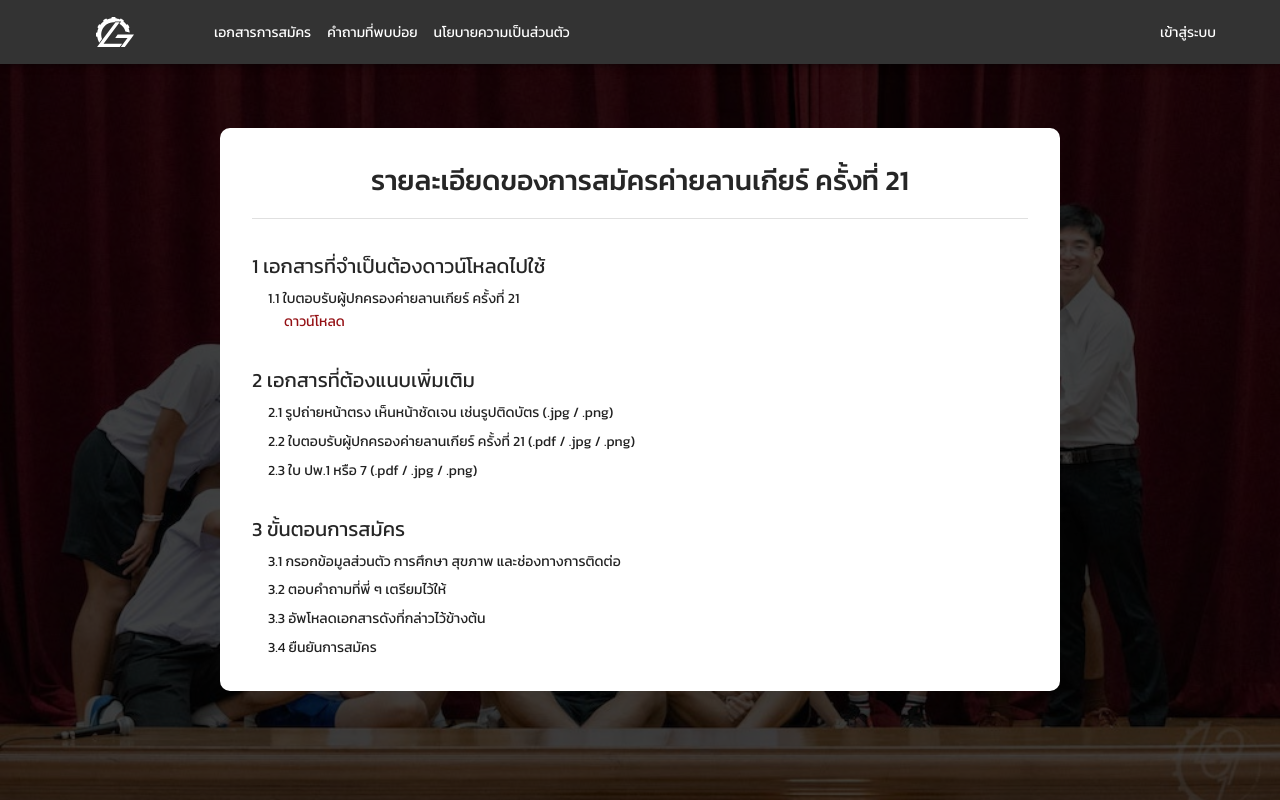
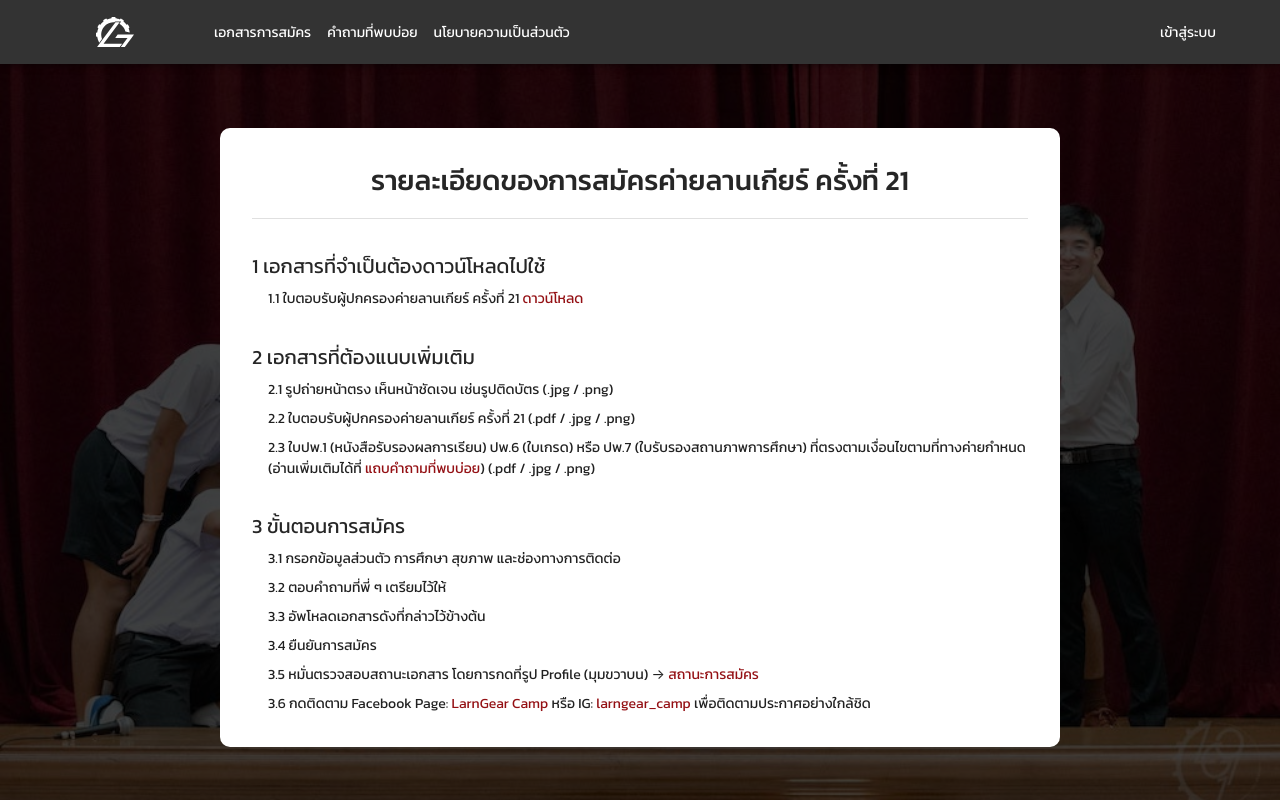
Before and after one commit to esc-chula/larngearcamp-frontend, a React (Create React App) app: page /docs in a window 1280 px wide. Built offline with nearby package versions, Linux system fonts and the light colour scheme; no server answers.

Commit message:
fix content

```diff
--- a/src/core/components/doc.component.tsx
+++ b/src/core/components/doc.component.tsx
@@ -1,6 +1,5 @@
 import { Box, Divider, makeStyles, Typography } from "@material-ui/core"
 import React from "react"
-import { documentLink } from "../constants/document.constant"
 import { ruleConstant } from "../constants/rule.constant"
 
 const useStyles = makeStyles(theme => ({
@@ -19,6 +18,12 @@ const useStyles = makeStyles(theme => ({
     "&:after": {
       backgroundColor: theme.palette.primary.main
     }
+  },
+  aLink: {
+    "& a": {
+      color: theme.palette.primary.main,
+      display: "inline-block"
+    }
   }
 }))
 
@@ -35,14 +40,9 @@ const DocComponent: React.FC = () => {
           <Typography variant="subtitle1">{`${index + 1} ${data.title}`}</Typography>
           {data.contents.map((content, innerIndex) => (
             <Box pl={2} mt={1} key={index + "-" + innerIndex}>
-              <Typography variant="body2">{`${index + 1}.${innerIndex + 1} ${content}`}</Typography>
-              {index === 0 && innerIndex === 0 && (
-                <div className={classes.download}>
-                  <a href={documentLink} className={classes.downloadText} target="_blank" rel="noopener noreferrer">
-                    ดาวน์โหลด
-                  </a>
-                </div>
-              )}
+              <Typography variant="body2" className={classes.aLink}>
+                {`${index + 1}.${innerIndex + 1} `} <span dangerouslySetInnerHTML={{ __html: content }} />
+              </Typography>
             </Box>
           ))}
         </Box>
--- a/src/core/components/gallery.components.tsx
+++ b/src/core/components/gallery.components.tsx
@@ -1,13 +1,13 @@
 import React from "react"
-import { Button, makeStyles, Typography } from "@material-ui/core"
+import { makeStyles, Typography } from "@material-ui/core"
 import { grey } from "@material-ui/core/colors"
 import Slider, { Settings } from "react-slick"
 
 import "slick-carousel/slick/slick.css"
 import "slick-carousel/slick/slick-theme.css"
 import LazyLoad from "react-lazyload"
-import { Link } from "react-router-dom"
 import { ApplicationStatus, useAnnounceContext } from "../providers/announce.provider"
+import { HomeProfileButton } from "../../modules/home/home-profile-button.module"
 
 interface IImage {
   src: string
@@ -147,13 +147,7 @@ const HomeGallery: React.FC<HomeGalleryProps> = props => {
                       {description}
                     </Typography>
                   </div>
-                  <Link to="/profile" className="no-underline" style={{ pointerEvents: disableLink ? "none" : "initial" }}>
-                    <Button variant="contained" color="primary" className={classes.button} disabled={disableLink}>
-                      {state === ApplicationStatus.LATE && "หมดเขตรับสมัคร"}
-                      {state === ApplicationStatus.EARLY && "เปิดรับสมัครวันที่ 15 พฤศจิกายน"}
-                      {state === ApplicationStatus.APPLICABLE && "สมัครเลย! วันนี้ - 15 ธันวาคม 2564"}
-                    </Button>
-                  </Link>
+                  <HomeProfileButton />
                 </div>
               </div>
             </div>
--- a/src/core/constants/document.constant.tsx
+++ /dev/null
@@ -1,3 +0,0 @@
-const documentLink = "/assets/file/ใบตอบรับผู้ปกครอง.pdf"
-
-export { documentLink }
--- a/src/core/constants/rule.constant.tsx
+++ b/src/core/constants/rule.constant.tsx
@@ -1,14 +1,18 @@
-const ruleConstant = [
+const defaultLinkProps = `target="_blank" rel="noopener noreferrer" class="no-underline"`
+
+export const ruleConstant = [
   {
     title: "เอกสารที่จำเป็นต้องดาวน์โหลดไปใช้",
-    contents: ["ใบตอบรับผู้ปกครองค่ายลานเกียร์ ครั้งที่ 21"]
+    contents: [
+      `ใบตอบรับผู้ปกครองค่ายลานเกียร์ ครั้งที่ 21 <span><a href='/assets/file/ใบตอบรับผู้ปกครอง.pdf' ${defaultLinkProps}>ดาวน์โหลด</a></span>`
+    ]
   },
   {
     title: "เอกสารที่ต้องแนบเพิ่มเติม",
     contents: [
       "รูปถ่ายหน้าตรง เห็นหน้าชัดเจน เช่นรูปติดบัตร (.jpg / .png)",
       "ใบตอบรับผู้ปกครองค่ายลานเกียร์ ครั้งที่ 21 (.pdf / .jpg / .png)",
-      "ใบ ปพ.1 หรือ 7 (.pdf / .jpg / .png)"
+      `ใบปพ.1 (หนังสือรับรองผลการเรียน) ปพ.6 (ใบเกรด) หรือ ปพ.7 (ใบรับรองสถานภาพการศึกษา) ที่ตรงตามเงื่อนไขตามที่ทางค่ายกำหนด (อ่านเพิ่มเติมได้ที่ <span><a href='/faq' ${defaultLinkProps}>แถบคำถามที่พบบ่อย</a></span>) (.pdf / .jpg / .png)`
     ]
   },
   {
@@ -17,8 +21,9 @@ const ruleConstant = [
       "กรอกข้อมูลส่วนตัว การศึกษา สุขภาพ และช่องทางการติดต่อ",
       "ตอบคำถามที่พี่ ๆ เตรียมไว้ให้",
       "อัพโหลดเอกสารดังที่กล่าวไว้ข้างต้น",
-      "ยืนยันการสมัคร"
+      "ยืนยันการสมัคร",
+      `หมั่นตรวจสอบสถานะเอกสาร โดยการกดที่รูป Profile (มุมขวาบน) → <a href='/profile' ${defaultLinkProps}>สถานะการสมัคร</a>`,
+      `กดติดตาม Facebook Page: <a href='https://www.facebook.com/LARNGEARCAMP/' ${defaultLinkProps}>LarnGear Camp</a> หรือ IG: <a href='https://www.instagram.com/larngear_camp/' ${defaultLinkProps}>larngear_camp</a> เพื่อติดตามประกาศอย่างใกล้ชิด`
     ]
   }
 ]
-export { ruleConstant }
--- /dev/null
+++ b/src/modules/home/home-profile-button.module.tsx
@@ -0,0 +1,50 @@
+import { Button, makeStyles } from "@material-ui/core"
+import { grey } from "@material-ui/core/colors"
+import { ApplicationStatus, useAnnounceContext } from "../../core/providers/announce.provider"
+import { useAuthContext } from "../../core/providers/auth.provider"
+
+import React from "react"
+import { Link } from "react-router-dom"
+
+const useStyles = makeStyles(theme => ({
+  button: {
+    marginTop: theme.spacing(7),
+    height: "50px",
+    width: "min(353px, 90vw)",
+    "&>*": {
+      fontSize: "1.1rem"
+    },
+    "&:disabled": {
+      backgroundColor: grey[400],
+      color: grey[200]
+    }
+  }
+}))
+
+export const HomeProfileButton: React.FC = () => {
+  const classes = useStyles()
+  const { isLoggedIn, me } = useAuthContext()
+  const { state } = useAnnounceContext()
+
+  const getButtonLabel = () => {
+    if (isLoggedIn) {
+      if (me.data?.applicationState === "NOT_FILLED" || me.data?.applicationState === "DRAFT") {
+        return "สมัครต่อจากครั้งที่แล้ว"
+      }
+      return "ตรวจสอบเอกสาร"
+    }
+    if (state === ApplicationStatus.LATE) return "หมดเขตรับสมัคร"
+    if (state === ApplicationStatus.EARLY) return "เปิดรับสมัครวันที่ 15 พฤศจิกายน"
+    return "สมัครเลย! วันนี้ - 15 ธันวาคม 2564"
+  }
+
+  const notAllow = state === ApplicationStatus.LATE || state === ApplicationStatus.EARLY
+
+  return (
+    <Link to="/profile" className="no-underline" style={{ pointerEvents: notAllow ? "none" : "initial" }}>
+      <Button variant="contained" color="primary" className={classes.button} disabled={notAllow}>
+        {getButtonLabel()}
+      </Button>
+    </Link>
+  )
+}
--- a/src/modules/home/home-title.module.tsx
+++ b/src/modules/home/home-title.module.tsx
@@ -9,6 +9,7 @@ import { grey } from "@material-ui/core/colors"
 import { BsFacebook, BsInstagram } from "react-icons/bs"
 import { ApplicationStatus, useAnnounceContext } from "../../core/providers/announce.provider"
 import { useAuthContext } from "../../core/providers/auth.provider"
+import { HomeProfileButton } from "./home-profile-button.module"
 
 const useStyle = makeStyles(theme => ({
   titleContainer: {
@@ -79,22 +80,6 @@ const useStyle = makeStyles(theme => ({
 
 const HomeTitle: React.FC<React.HTMLAttributes<HTMLDivElement>> = props => {
   const classes = useStyle()
-  const { isLoggedIn, me } = useAuthContext()
-  const { state } = useAnnounceContext()
-
-  const getButtonLabel = () => {
-    if (isLoggedIn) {
-      if (me.data?.applicationState === "NOT_FILLED" || me.data?.applicationState === "DRAFT") {
-        return "สมัครต่อจากครั้งที่แล้ว"
-      }
-      return "ตรวจสอบเอกสาร"
-    }
-    if (state === ApplicationStatus.LATE) return "หมดเขตรับสมัคร"
-    if (state === ApplicationStatus.EARLY) return "เปิดรับสมัครวันที่ 15 พฤศจิกายน"
-    return "สมัครเลย! วันนี้ - 15 ธันวาคม 2564"
-  }
-
-  const notAllow = state === ApplicationStatus.LATE || state === ApplicationStatus.EARLY
 
   return (
     <div className={classes.titleContainer}>
@@ -106,11 +91,7 @@ const HomeTitle: React.FC<React.HTMLAttributes<HTMLDivElement>> = props => {
           <Typography variant="h5" className={classes.subtitle}>
             ค้นหาความเป็นวิศวกร ด้วยมือของคุณเอง
           </Typography>
-          <Link to="/profile" className="no-underline" style={{ pointerEvents: notAllow ? "none" : "initial" }}>
-            <Button variant="contained" color="primary" className={classes.button} disabled={notAllow}>
-              {getButtonLabel()}
-            </Button>
-          </Link>
+          <HomeProfileButton />
           <div className={classes.contactsContainer}>
             <a href="https://www.facebook.com/LARNGEARCAMP" target="_blank" rel="noopener noreferrer" className={classes.contactConatiner}>
               <BsFacebook className={classes.icon} />
```
Also changed, not shown: src/static/faq.mdx (+14 -7 lines).
